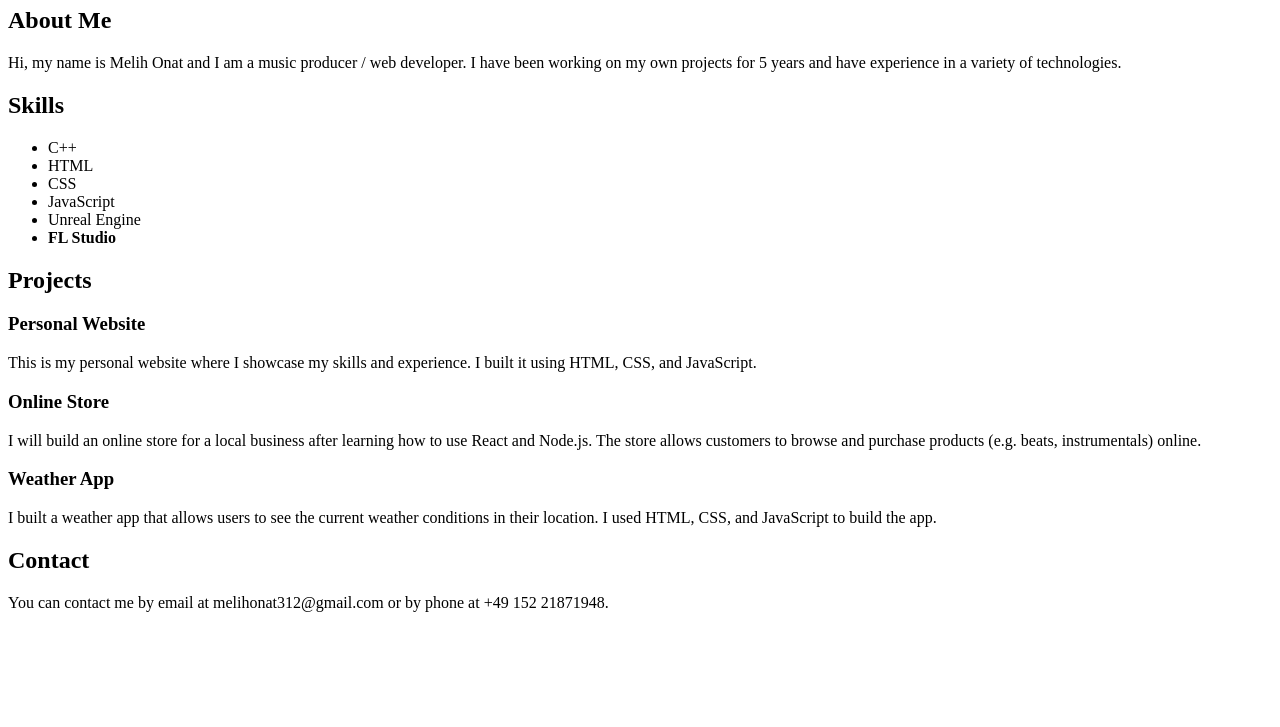
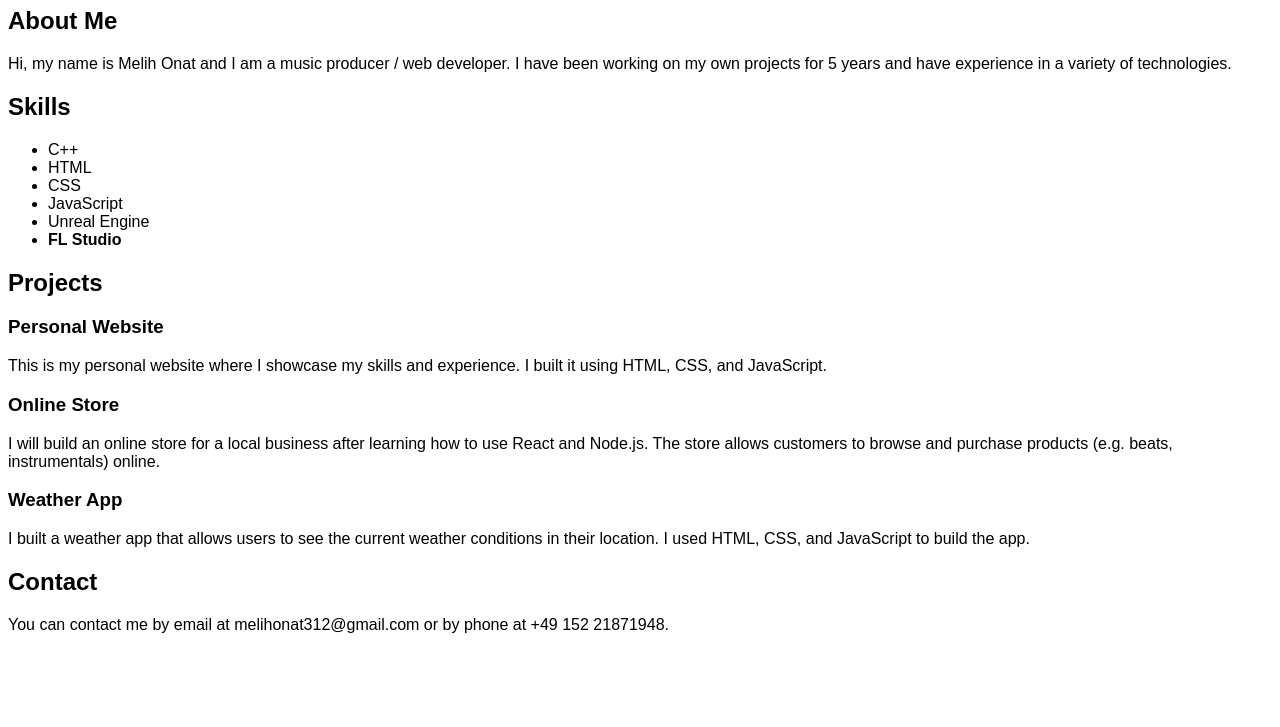
Before and after one commit to melihonat/portfolio1, a plain HTML site: page index.html in a window 1280 px wide. Shown: the part 73-800 px from the top of the page. Drawn offline with Linux system fonts and the light colour scheme.

Commit message:
Update index.html

```diff
--- a/index.html
+++ b/index.html
@@ -1,7 +1,7 @@
 <!DOCTYPE html>
 <html>
   <head>
-    <link rel="spreadsheet" href="css/main.css">
+    <link rel="stylesheet" href="css/main.css">
     <title>My Personal Portfolio</title>
   </head>
   <body>
```
